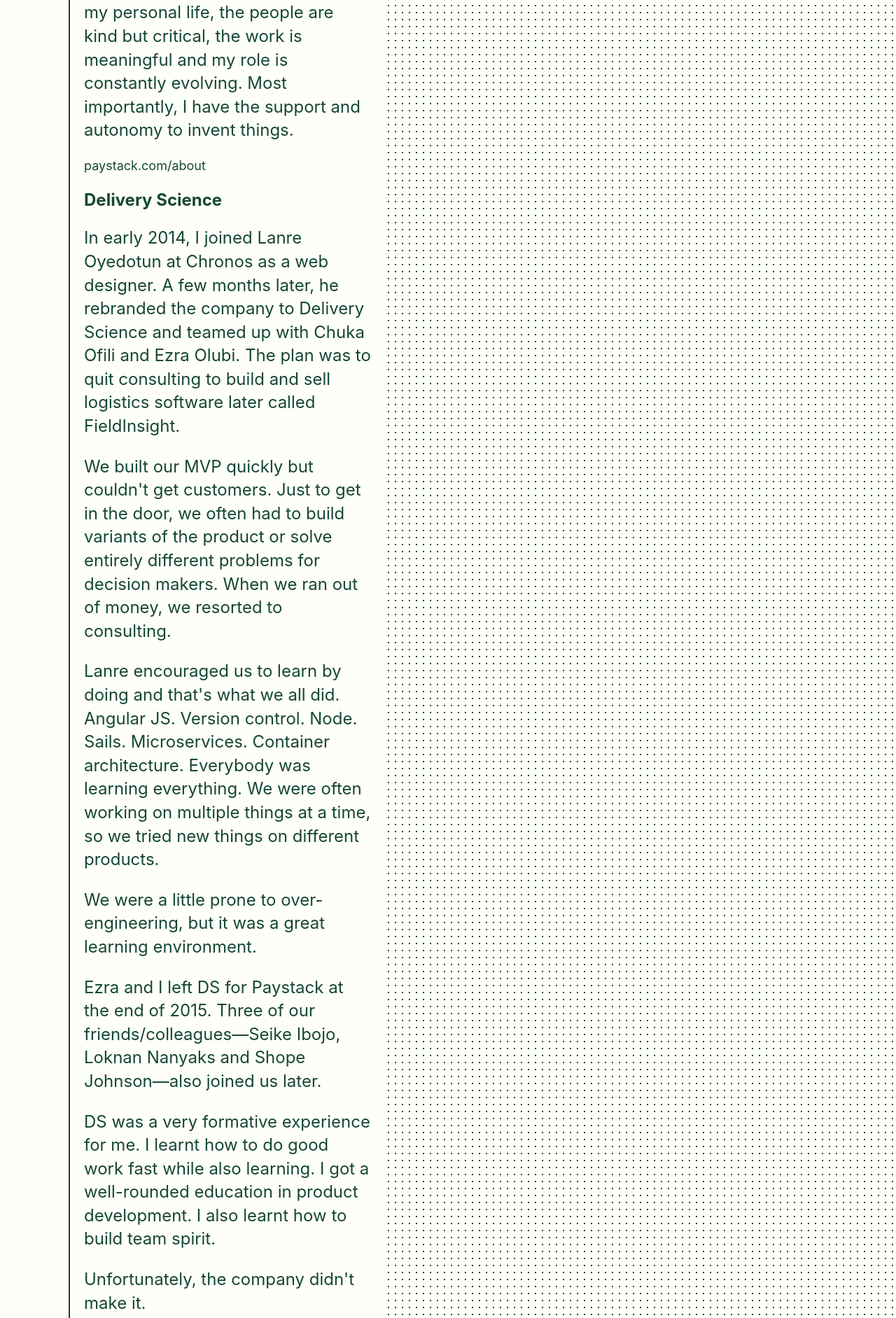
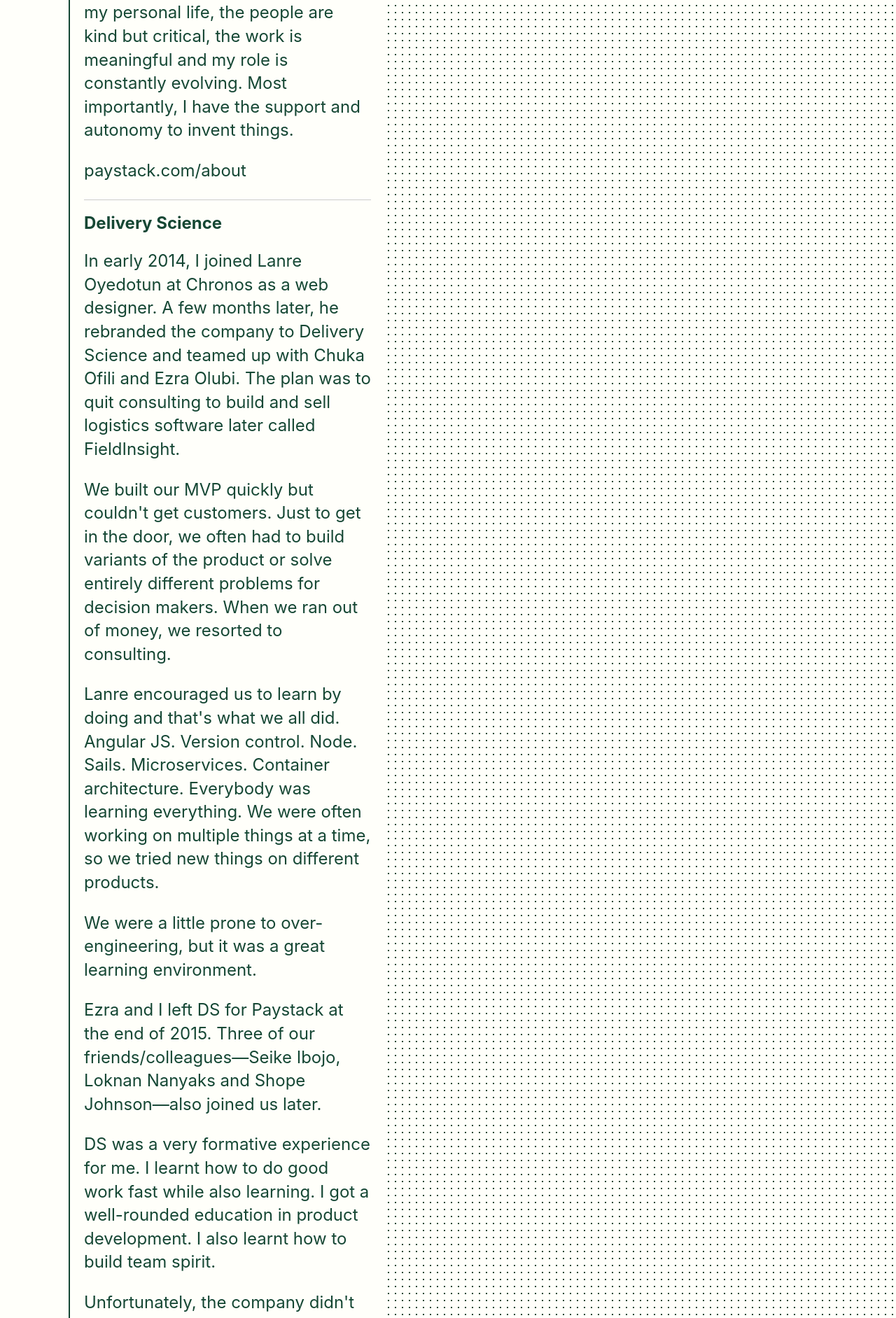
Before and after one commit to fathermerry/opemipo.com, a Jekyll site: the page built from work.md, in a window 1280 px wide. Shown: the part 957-2840 px from the top of the page at 70% size. Built offline with Jekyll 4.4.1, drawn with Linux system fonts in a browser that asks for light colours; some web fonts are replaced.

Commit message:
Clean up copy

```diff
--- a/_includes/pages/work.html
+++ b/_includes/pages/work.html
@@ -1,51 +1,36 @@
 <div class="prose">
-  <h3 class="" id="b110f8bc-c659-48c5-ac46-ad3dfbbfb737">Design Director at Paystack</h3>
-  <p class="" id="df4f18b3-0219-4c27-9670-27f320cebcae">My job at Paystack is to set expectations, encourage ownership, drive collaboration, invent and maintain systems for designers to do high quality work.</p>
-  <p class="" id="d26a8517-cecc-430f-870f-98608fda0551">I joined Shola Akinlade and Ezra Olubi in 2015 to build the first version of the brand, website and product and I&#x27;ve been stuck here since. In 2020, the company was acquired by Stripe.</p>
-  <p class="" id="e9b67613-0c2b-4fc0-a742-5618217b17dc">I&#x27;ve worked in multiple roles at Paystack and have very good context and intuition about the product. I&#x27;m able to articulate problems and come up with solutions quickly.</p>
-  <p class="" id="cdffa6cf-0fb2-4df2-92b5-029425e61112">Paystack is by far one of the best experiences of my life. The company values are a compass for my personal life, the people are kind but critical, the work is meaningful and my role is constantly evolving. Most importantly, I have the support and autonomy to invent things.</p>
-  <ul class="bulleted-list" id="553a0569-f511-4b9a-86c7-b378ba6f7218">
-    <li>
-      <a href="https://paystack.com/about">paystack.com/about</a>
-    </li>
-  </ul>
-  <p class="" id="e931a22c-d51c-4e7e-887d-5cd066088490"></p>
-  <h3 class="" id="a02294ad-dccc-484e-9cc9-76fe73cba6d0">Delivery Science</h3>
-  <p class="" id="8637ade7-779e-44d2-8b03-2917fbef3d21">In early 2014, I joined Lanre Oyedotun at Chronos as a web designer. A few months later, he rebranded the company to Delivery Science and teamed up with Chuka Ofili and Ezra Olubi. The plan was to quit consulting to build and sell logistics software later called FieldInsight.</p>
-  <p class="" id="7e28fbc1-ffda-41d1-8ec0-2fcfda103ba1">We built our MVP quickly but couldn&#x27;t get customers. Just to get in the door, we often had to build variants of the product or solve entirely different problems for decision makers. When we ran out of money, we resorted to consulting.</p>
-  <p class="" id="af6b17bf-c5d6-43bf-9f83-7dcda97adefe">Lanre encouraged us to learn by doing and that&#x27;s what we all did. Angular JS. Version control. Node. Sails. Microservices. Container architecture. Everybody was learning everything. We were often working on multiple things at a time, so we tried new things on different products.</p>
-  <p class="" id="8d3ab01f-9c4e-4d2e-be3f-05b22530dfa2">We were a little prone to over-engineering, but it was a great learning environment.</p>
-  <p class="" id="bd281989-475f-4968-9bea-f3146f4e7d1a">Ezra and I left DS for Paystack at the end of 2015. Three of our friends/colleagues—Seike Ibojo, Loknan Nanyaks and Shope Johnson—also joined us later.</p>
-  <p class="" id="2bc3a9b4-417a-420a-b23f-d8108ed82fb4">DS was a very formative experience for me. I learnt how to do good work fast while also learning. I got a well-rounded education in product development. I also learnt how to build team spirit.</p>
-  <p class="" id="c3d5eb3b-66c4-4f90-af65-fa2a416ca669">Unfortunately, the company didn&#x27;t make it.</p>
-  <ul class="bulleted-list" id="112080a4-6acd-4eb3-a00c-4a03912ab75e">
-    <li>
-      <a href="https://www.fieldinsight.co/">fieldinsight.co</a>
-    </li>
-  </ul>
-  <p class="" id="8411906a-9c36-4333-9c30-fef87604980f"></p>
-  <h3 class="" id="c6ee3e4e-0b3c-4717-b01a-e273c80527e0">Helloworld</h3>
-  <p class="" id="082e43ac-fd11-4961-bace-7240da434d50">In 2014, Timi Ajiboye and I started working together as Helloworld. For the next four years, we made digital products for clients and small experiments of our own.</p>
-  <p class="" id="5d8311e0-4afc-43ce-8d50-91e2be5c8a48">Helloworld was also a collective. On large projects, we hired friends like Onyekachi Mbaike, Lolu Bodunwa, Segun Famisa, Efe Money e.t.c. to help.</p>
-  <p class="" id="79b7867a-fb2f-416e-bc75-d387997e8364">Timi now leads BuyCoins and is building Backdrop. We no longer run Helloworld but we both still value and hire independent creators in our separate careers.</p>
-  <ul class="bulleted-list" id="0548df0c-ce63-41f6-8ed3-0c8f3eb1fec2">
-    <li>
-      <a href="https://helloworld.ng/">helloworld.ng</a>
-    </li>
-  </ul>
-  <ul class="bulleted-list" id="d986bd7f-19a3-438a-93b2-4ad49e1f9923">
-    <li>
-      <a href="https://timiajiboye.com/">timiajiboye.com</a>
-    </li>
-  </ul>
-  <p class="" id="2fe95fb6-46fd-48d2-a2b6-a6260c63c71a"></p>
-  <h3 class="" id="1a6c4f77-a7cd-4356-8f60-6cfcde2b614b">Devcenter</h3>
-  <p class="" id="f2a2b657-a864-4c67-8a79-f15e768f6c60">In 2013, I started a database of Nigerian designers called Curation. It didn&#x27;t go far, but in the process I founded Devcenter with Akin Falomo, Seun Awoyele and Kolawole Balogun.</p>
-  <p class="" id="044dbe11-c296-4f60-84db-03db1635c4fd">At first, Devcenter was a site for sharing side projects. Slowly, it started to evolved into a community. I worked on it for two years until I joined Paystack.</p>
-  <p class="" id="c9d2877e-ef34-4acb-84fc-b0fc4be1fe1e">Under Akin&#x27;s direction, Devcenter is now a community of 12,000+ software developers, creatives and technology professionals.</p>
-  <ul class="bulleted-list" id="e6bbe17e-1469-4bbf-b475-f98a05e3d3ae">
-    <li>
-      <a href="https://www.devcenter.co/">devcenter.co</a>
-    </li>
-  </ul>
+  <h3>Design Director at Paystack</h3>
+  <p>My job at Paystack is to set expectations, encourage ownership, drive collaboration, invent and maintain systems for designers to do high quality work.</p>
+  <p>I joined Shola Akinlade and Ezra Olubi in 2015 to build the first version of the brand, website and product and I've been stuck here since. In 2020, the company was acquired by Stripe.</p>
+  <p>I've worked in multiple roles at Paystack and have very good context and intuition about the product. I'm able to articulate problems and come up with solutions quickly.</p>
+  <p>Paystack is by far one of the best experiences of my life. The company values are a compass for my personal life, the people are kind but critical, the work is meaningful and my role is constantly evolving. Most importantly, I have the support and autonomy to invent things.</p>
+  <p>
+    <a href="https://paystack.com/about">paystack.com/about</a>
+  </p>
+  <hr>
+  <h3>Delivery Science</h3>
+  <p>In early 2014, I joined Lanre Oyedotun at Chronos as a web designer. A few months later, he rebranded the company to Delivery Science and teamed up with Chuka Ofili and Ezra Olubi. The plan was to quit consulting to build and sell logistics software later called FieldInsight.</p>
+  <p>We built our MVP quickly but couldn't get customers. Just to get in the door, we often had to build variants of the product or solve entirely different problems for decision makers. When we ran out of money, we resorted to consulting.</p>
+  <p>Lanre encouraged us to learn by doing and that's what we all did. Angular JS. Version control. Node. Sails. Microservices. Container architecture. Everybody was learning everything. We were often working on multiple things at a time, so we tried new things on different products.</p>
+  <p>We were a little prone to over-engineering, but it was a great learning environment.</p>
+  <p>Ezra and I left DS for Paystack at the end of 2015. Three of our friends/colleagues—Seike Ibojo, Loknan Nanyaks and Shope Johnson—also joined us later.</p>
+  <p>DS was a very formative experience for me. I learnt how to do good work fast while also learning. I got a well-rounded education in product development. I also learnt how to build team spirit.</p>
+  <p>Unfortunately, the company didn't make it.</p>
+  <p>
+    <a href="https://www.fieldinsight.co/">fieldinsight.co</a>
+  </p>
+  <hr>
+  <h3>Helloworld</h3>
+  <p>In 2014, Timi Ajiboye and I started working together as Helloworld. For the next four years, we made digital products for clients and small experiments of our own.</p>
+  <p>Helloworld was also a collective. On large projects, we hired friends like Onyekachi Mbaike, Lolu Bodunwa, Segun Famisa, Efe Money e.t.c. to help.</p>
+  <p>Timi now leads BuyCoins and is building Backdrop. We no longer run Helloworld but we both still value and hire independent creators in our separate careers.</p>
+  <p>
+     <a href="https://helloworld.ng/">helloworld.ng</a><br>
+     <a href="https://timiajiboye.com/">timiajiboye.com</a>
+  </p>
+  <h3>Devcenter</h3>
+  <p>In 2013, I started a database of Nigerian designers called Curation. It didn't go far, but in the process I founded Devcenter with Akin Falomo, Seun Awoyele and Kolawole Balogun.</p>
+  <p>At first, Devcenter was a site for sharing side projects. Slowly, it started to evolved into a community. I worked on it for two years until I joined Paystack.</p>
+  <p>Under Akin's direction, Devcenter is now a community of 12,000+ software developers, creatives and technology professionals.</p>
+  <p><a href="https://www.devcenter.co/">devcenter.co</a></p>
 </div>
```
